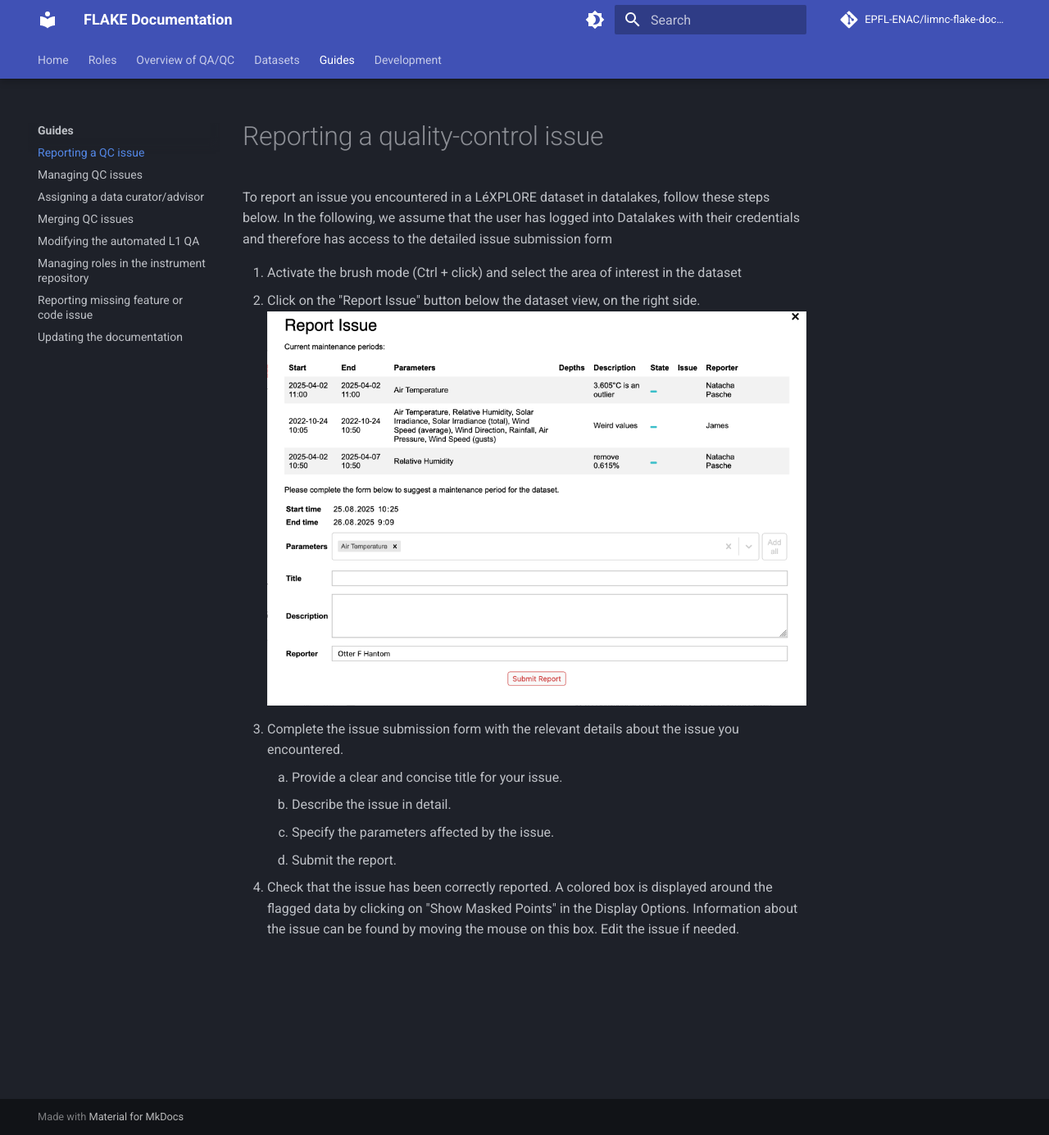
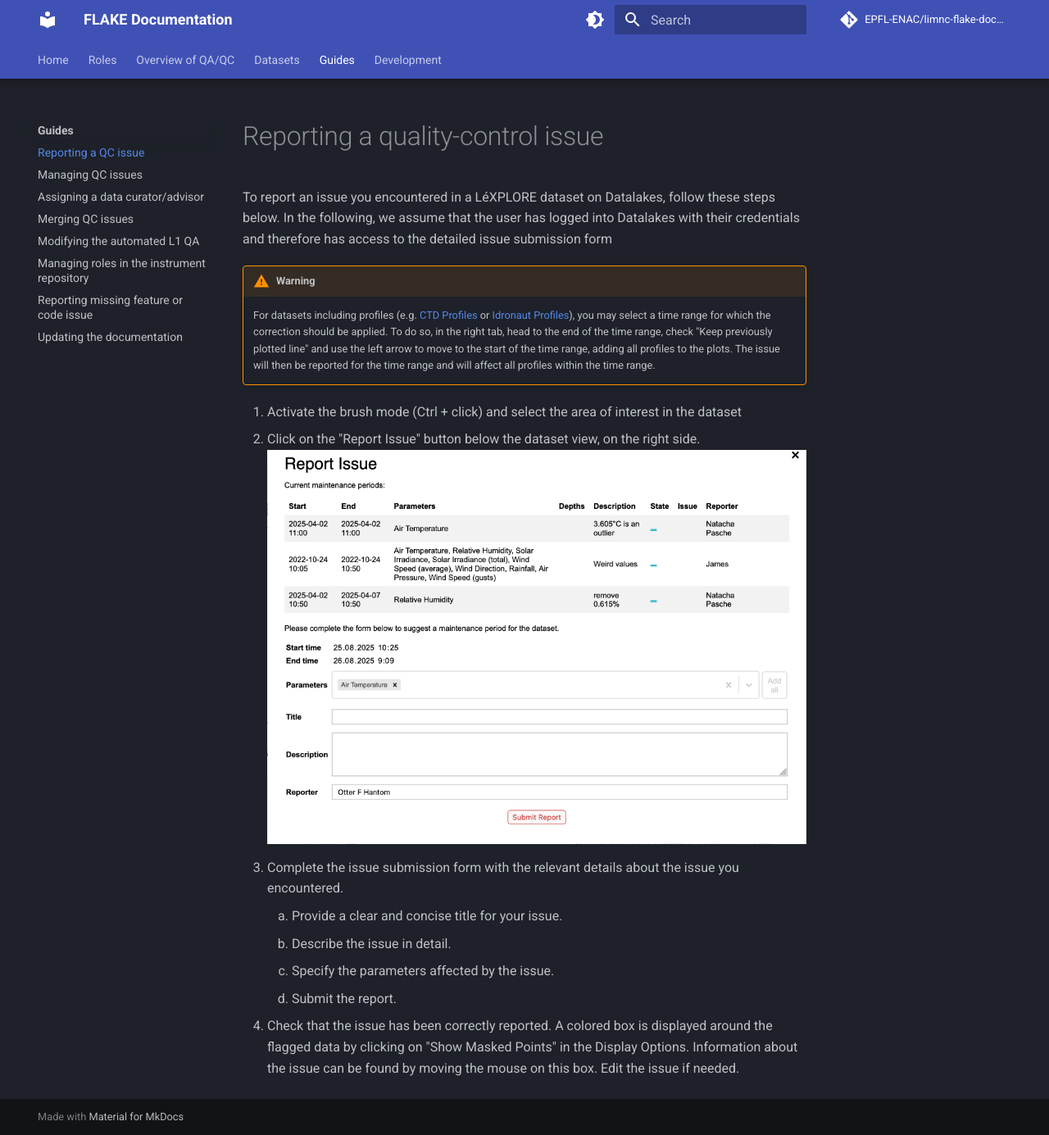
Before and after one commit to EPFL-ENAC/limnc-flake-documentation, an MkDocs documentation site: the page built from docs/guides/reporting.md, in a window 1280 px wide and 1385 px high. Shown: the whole window at 82% size. Built offline with MkDocs 1.6.1 and Material for MkDocs 9.7.7, drawn with Linux system fonts in a browser that asks for light colours; comment, search, counter and statistics services are not loaded.

Commit message:
docs: add specific instructions for profiles

```diff
--- a/docs/guides/reporting.md
+++ b/docs/guides/reporting.md
@@ -1,6 +1,13 @@
 # Reporting a quality-control issue
 
-To report an issue you encountered in a LéXPLORE dataset in datalakes, follow these steps below. In the following, we assume that the user has logged into Datalakes with their credentials and therefore has access to the detailed issue submission form
+To report an issue you encountered in a LéXPLORE dataset on Datalakes, follow these steps below. In the following, we assume that the user has logged into Datalakes with their credentials and therefore has access to the detailed issue submission form
+
+<!-- prettier-ignore-start -->
+
+!!! warning
+    For datasets including profiles (e.g. [CTD Profiles](https://www.datalakes-eawag.ch/datadetail/674) or [Idronaut Profiles](https://www.datalakes-eawag.ch/datadetail/667)), you may select a time range for which the correction should be applied. To do so, in the right tab, head to the end of the time range, check "Keep previously plotted line" and use the left arrow to move to the start of the time range, adding all profiles to the plots. The issue will then be reported for the time range and will affect all profiles within the time range.
+
+<!-- prettier-ignore-end -->
 
 1. Activate the brush mode (Ctrl + click) and select the area of interest in the dataset
 2. Click on the "Report Issue" button below the dataset view, on the right side.
```
